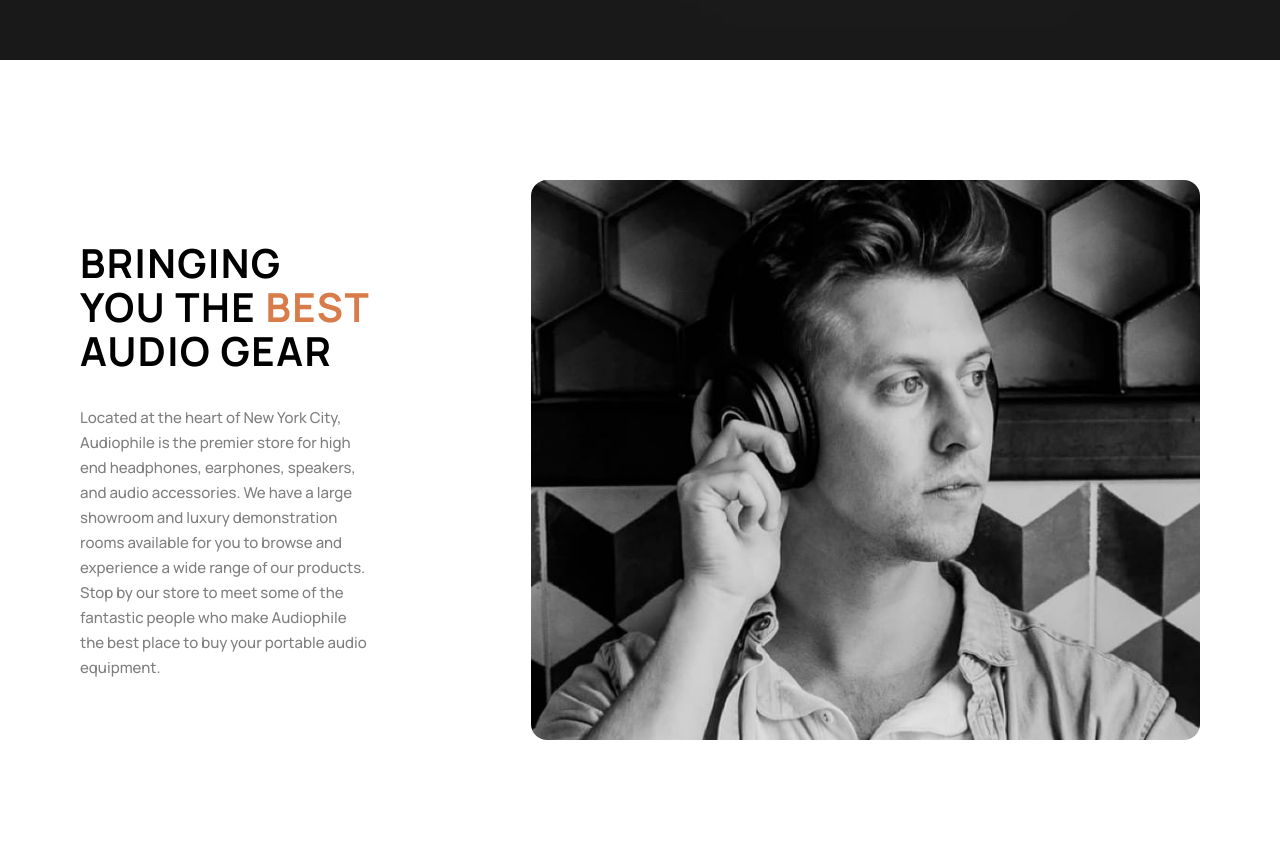
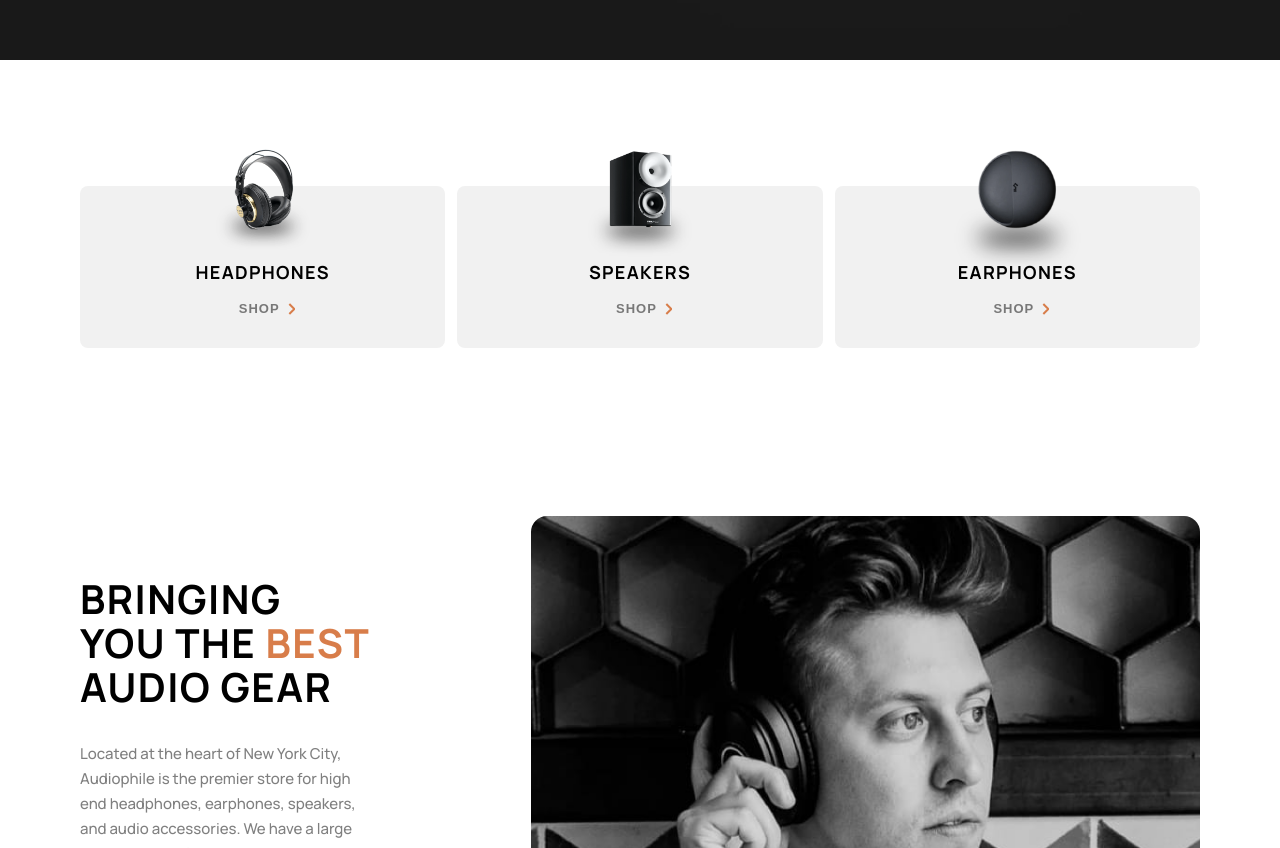
Before and after one commit to KoenvandenBerg/frontendmentor-audiophile-ecommerce-website, a Next.js app: page / in a window 1280 px wide. Shown: the part 660-1508 px from the top of the page. Built offline with nearby package versions, Linux system fonts and the light colour scheme.

Commit message:
Add and style category buttons

```diff
--- /dev/null
+++ b/src/app/components/CategoryButton.tsx
@@ -0,0 +1,91 @@
+/* eslint-disable @next/next/no-img-element */
+import React from 'react';
+import categoryButtonStyles from '@/app/styles/CategoryButton.module.css';
+import Button, { ButtonTypes } from './Button';
+
+export enum categoryButtonSizes {
+  small,
+  large,
+}
+
+export enum categoryButtonTypes {
+  headphones,
+  speakers,
+  earphones,
+}
+
+type CategoryButtonProps = {
+  type: categoryButtonTypes;
+  size: categoryButtonSizes;
+};
+
+export default function CategoryButton(props: CategoryButtonProps) {
+  const getImageUrl = () => {
+    switch (props.type) {
+      case categoryButtonTypes.headphones:
+        return '/shared/desktop/image-category-thumbnail-headphones.png';
+      case categoryButtonTypes.speakers:
+        return '/shared/desktop/image-category-thumbnail-speakers.png';
+      case categoryButtonTypes.earphones:
+        return '/shared/desktop/image-category-thumbnail-earphones.png';
+      default:
+        return '';
+    }
+  };
+
+  const getImageClassName = () => {
+    switch (props.size) {
+      case categoryButtonSizes.small:
+        switch (props.type) {
+          case categoryButtonTypes.headphones:
+            return categoryButtonStyles.headphonesImageSmall;
+          case categoryButtonTypes.speakers:
+            return categoryButtonStyles.speakersImageSmall;
+          case categoryButtonTypes.earphones:
+            return categoryButtonStyles.earphonesImageSmall;
+        }
+      case categoryButtonSizes.large:
+        switch (props.type) {
+          case categoryButtonTypes.headphones:
+            return categoryButtonStyles.headphonesImageLarge;
+          case categoryButtonTypes.speakers:
+            return categoryButtonStyles.speakersImageLarge;
+          case categoryButtonTypes.earphones:
+            return categoryButtonStyles.earphonesImageLarge;
+        }
+    }
+  };
+
+  const getButtonText = () => {
+    switch (props.type) {
+      case categoryButtonTypes.headphones:
+        return 'Headphones';
+      case categoryButtonTypes.speakers:
+        return 'Speakers';
+      case categoryButtonTypes.earphones:
+        return 'Earphones';
+      default:
+        return '';
+    }
+  };
+
+  return (
+    <div
+      className={
+        props.size === categoryButtonSizes.small
+          ? categoryButtonStyles.containerSmall
+          : categoryButtonStyles.containerLarge
+      }
+    >
+      <div className={categoryButtonStyles.content}>
+        <img
+          className={getImageClassName()}
+          src={getImageUrl()}
+          alt={getButtonText()}
+        />
+        <h3>{getButtonText()}</h3>
+        <Button text="Shop" type={ButtonTypes.transparent} onClick={() => {}} />
+      </div>
+    </div>
+  );
+}
--- /dev/null
+++ b/src/app/components/CategoryButtons.tsx
@@ -0,0 +1,28 @@
+import React from 'react';
+import categoryButtonsStyles from '@/app/styles/CategoryButtons.module.css';
+import CategoryButton, {
+  categoryButtonSizes,
+  categoryButtonTypes,
+} from './CategoryButton';
+
+type CategoryButtonProps = {
+  size: categoryButtonSizes;
+};
+
+export default function CategoryButtons(props: CategoryButtonProps) {
+  return (
+    <section className={categoryButtonsStyles.container}>
+      <div className={categoryButtonsStyles.content}>
+        <CategoryButton
+          type={categoryButtonTypes.headphones}
+          size={props.size}
+        />
+        <CategoryButton type={categoryButtonTypes.speakers} size={props.size} />
+        <CategoryButton
+          type={categoryButtonTypes.earphones}
+          size={props.size}
+        />
+      </div>
+    </section>
+  );
+}
--- /dev/null
+++ b/src/app/page.module.css
@@ -0,0 +1,16 @@
+.categoryButtonsContainer {
+  max-width: 70rem;
+  margin: 0 1.5rem;
+}
+
+@media (min-width: 1100px) {
+  .categoryButtonsContainer {
+    margin: 0 2.5rem;
+  }
+}
+
+@media (min-width: 1200px) {
+  .categoryButtonsContainer {
+    margin: 0 auto;
+  }
+}
--- a/src/app/page.tsx
+++ b/src/app/page.tsx
@@ -1,9 +1,15 @@
+import { categoryButtonSizes } from './components/CategoryButton';
+import CategoryButtons from './components/CategoryButtons';
 import DescriptionSection from './components/DescriptionSection';
 import pageStyles from './page.module.css';
 
 export default function Home() {
   return (
     <>
+      <section className={pageStyles.categoryButtonsContainer}>
+        <CategoryButtons size={categoryButtonSizes.small} />
+      </section>
+
       <DescriptionSection />
     </>
   );
--- /dev/null
+++ b/src/app/styles/CategoryButton.module.css
@@ -0,0 +1,82 @@
+.container {
+  width: 100%;
+  position: relative;
+}
+
+.containerSmall {
+  composes: container;
+  height: 13.5rem;
+}
+
+.containerLarge {
+  composes: container;
+  height: 17.75rem;
+}
+
+.content {
+  width: 100%;
+  height: 75%;
+  background-color: var(--gray);
+  position: absolute;
+  bottom: 0;
+  border-radius: 0.5rem;
+  display: flex;
+  flex-direction: column;
+  justify-content: flex-end;
+  align-items: center;
+  padding-bottom: 1rem;
+}
+
+.headphonesImageSmall {
+  height: 6.61rem;
+  position: absolute;
+  bottom: 5.8rem;
+}
+
+.headphonesImageLarge {
+  height: 10rem;
+  position: absolute;
+  bottom: 6.5rem;
+}
+
+.speakersImageSmall {
+  height: 7.1rem;
+  position: absolute;
+  bottom: 5.4rem;
+}
+
+.speakersImageLarge {
+  height: 10.7rem;
+  position: absolute;
+  bottom: 6rem;
+}
+
+.earphonesImageSmall {
+  height: 8rem;
+  position: absolute;
+  bottom: 4.5rem;
+}
+
+.earphonesImageLarge {
+  height: 12.1rem;
+  position: absolute;
+  bottom: 4.6rem;
+}
+
+.content h3 {
+  color: #000;
+  text-align: center;
+  font-size: 0.9375rem;
+  font-style: normal;
+  font-weight: 700;
+  line-height: normal;
+  letter-spacing: 0.06694rem;
+  text-transform: uppercase;
+}
+
+@media (min-width: 1100px) {
+  .content h3 {
+    font-size: 1.125rem;
+    letter-spacing: 0.08038rem;
+  }
+}
--- /dev/null
+++ b/src/app/styles/CategoryButtons.module.css
@@ -0,0 +1,27 @@
+.container {
+  margin-bottom: 7.5rem;
+}
+
+@media (min-width: 700px) {
+  .container {
+    margin-bottom: 6rem;
+  }
+}
+
+@media (min-width: 1100px) {
+  .container {
+    margin-bottom: 10.5rem;
+  }
+}
+
+.content {
+  display: flex;
+  flex-direction: column;
+  gap: 0.75rem;
+}
+
+@media (min-width: 700px) {
+  .content {
+    flex-direction: row;
+  }
+}
--- a/src/app/styles/Header.module.css
+++ b/src/app/styles/Header.module.css
@@ -5,7 +5,7 @@
   background-size: cover;
   background-position: center top -0.75rem;
   color: var(--white);
-  margin-bottom: 7.5rem;
+  margin-bottom: 1.5rem;
 }
 
 @media (min-width: 590px) {
@@ -19,6 +19,7 @@
     height: 45rem;
     background-size: cover;
     background-position: center top -1.5rem;
+    margin-bottom: 3rem;
   }
 }
 
@@ -34,6 +35,7 @@
       #191919 0px 0px / 100% 100% no-repeat;
     background-size: cover;
     background-position: center top -2rem;
+    margin-bottom: 4.5rem;
   }
 }
 
```
